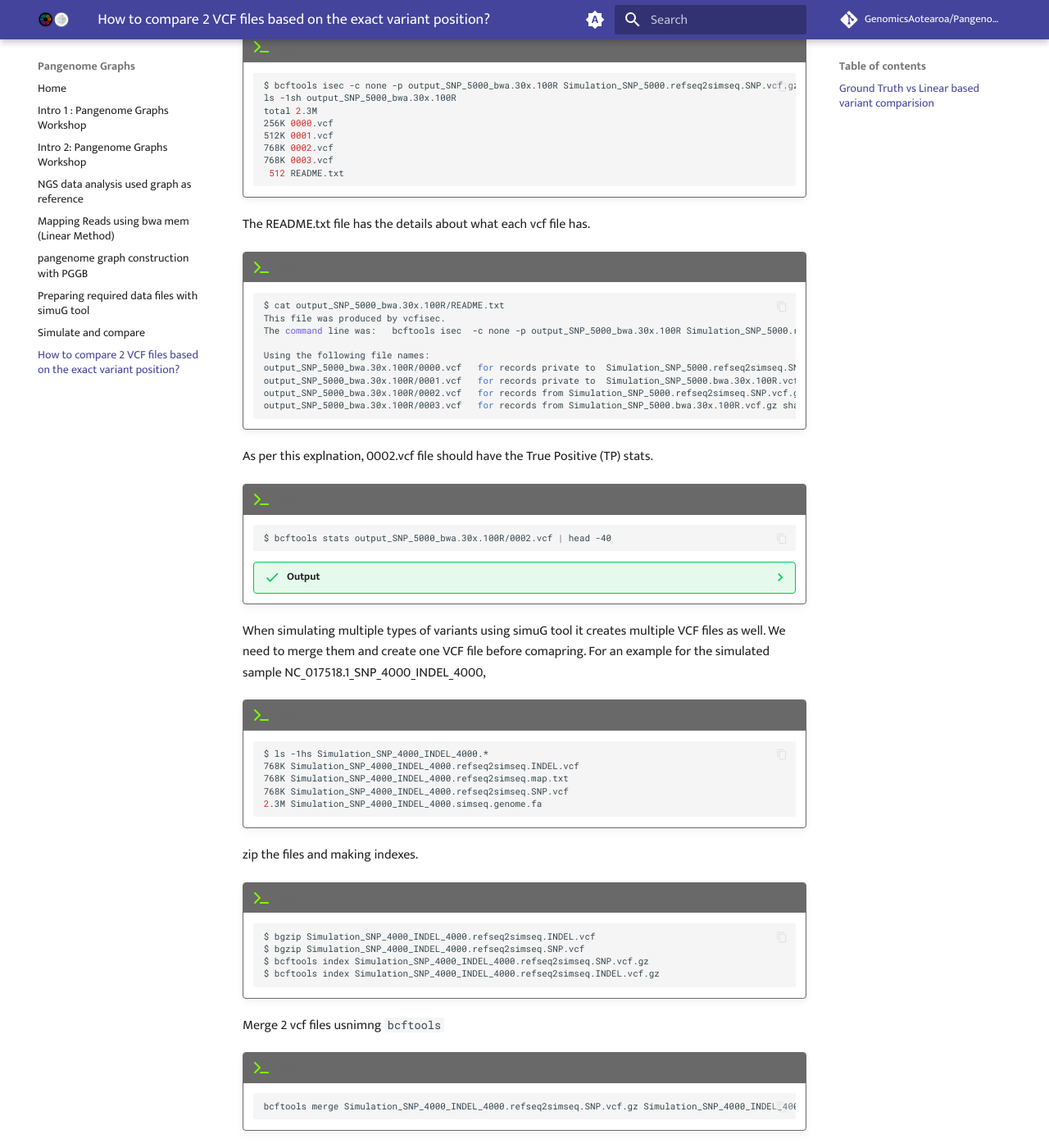
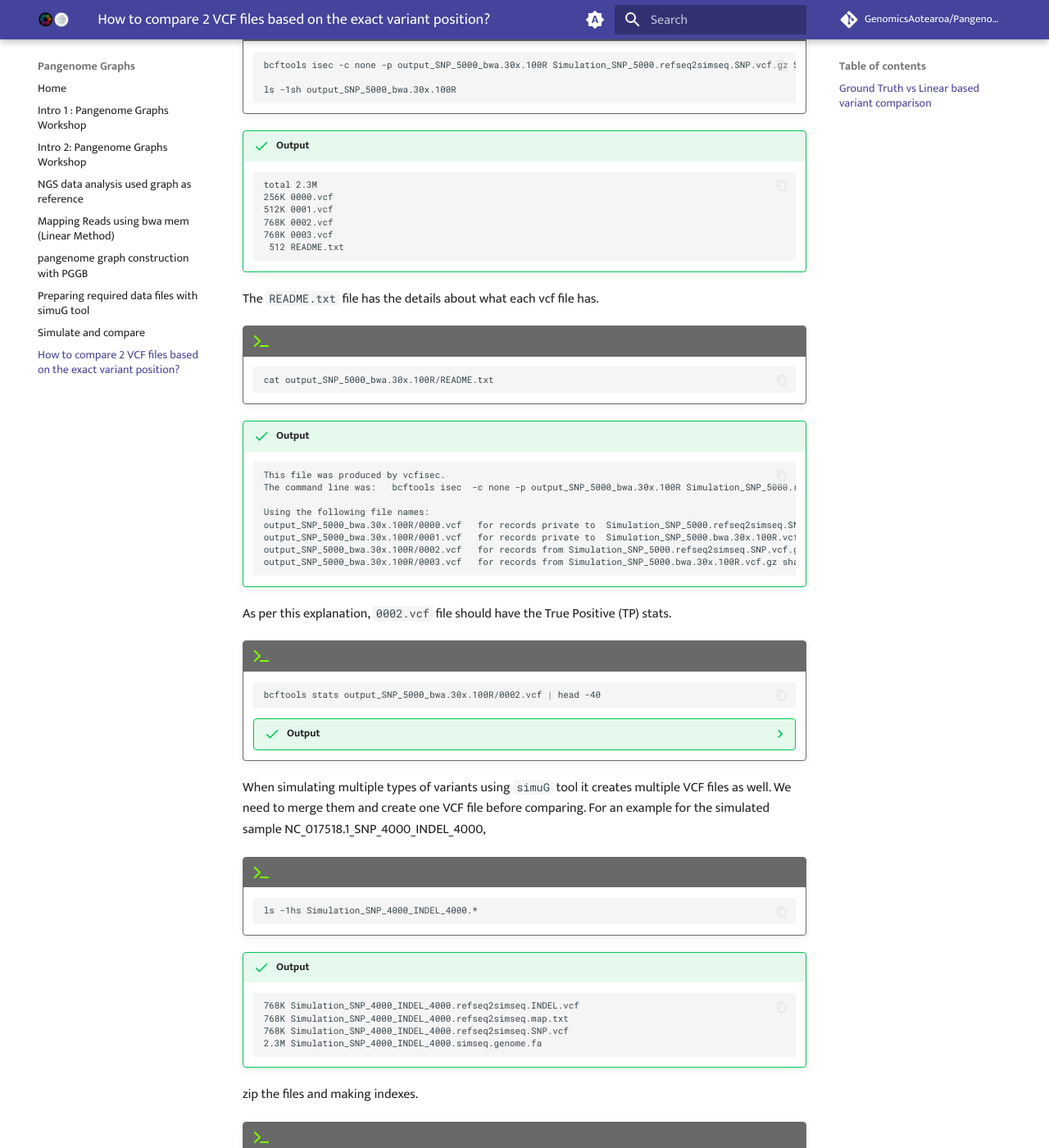
Before and after one commit to GenomicsAotearoa/Pangenome-Graphs-Workshop, an MkDocs documentation site: the page built from docs/vc_position_based_comparison.md, in a window 1280 px wide and 1400 px high, scrolled down 744 px. Shown: the whole window at 82% size. Built offline with MkDocs 1.6.1 and Material for MkDocs 9.7.7, drawn with Linux system fonts in a browser that asks for light colours; comment, search, counter and statistics services are not loaded; some of the changed text lies outside the part shown.

Commit message:
Format vc_position_based_comparison.md

````diff
--- a/docs/vc_position_based_comparison.md
+++ b/docs/vc_position_based_comparison.md
@@ -1,9 +1,9 @@
 # How to compare 2 VCF files based on the exact variant position?
-When simulating the new sequences in the previous procedure [Preparing required data files with simuG tool](https://github.com/nuzla/Pangenome-Graphs-Workshop/blob/main/preparing_data_files.md) related VCF files were also generated (e.g. Simulation_SNP_5000.refseq2simseq.SNP.vcf). We can compare that VCF file with linear based VCF file and the graph based files to find variant differences considering the exact bp positions. `bcftools isec` command can be used for this.
+When simulating the new sequences in the previous procedure [Preparing required data files with simuG tool](./preparing_data_files.md) related VCF files were also generated (e.g. `Simulation_SNP_5000.refseq2simseq.SNP.vcf`). We can compare that VCF file with linear based VCF file and the graph based files to find variant differences considering the exact bp positions. `bcftools isec` command can be used for this.
 
-If the ground truch simulated VCF is `Simulation_SNP_5000.refseq2simseq.SNP.vcf` (generated by https://github.com/nuzla/Pangenome-Graphs-Workshop/blob/main/preparing_data_files.md) and the linear method based vcf file (generated by https://github.com/nuzla/Pangenome-Graphs-Workshop/blob/main/linear_reference_vc.md) is `Simulation_SNP_5000.bwa.30x.100R.vcf`; first we need to `bgzip` the files and make indexes.
+If the ground truth simulated VCF is `Simulation_SNP_5000.refseq2simseq.SNP.vcf` (generated [here](./preparing_data_files.md)) and the linear method based vcf file (generated [here](./mapping_reads.md)) is `Simulation_SNP_5000.bwa.30x.100R.vcf`; first we need to `bgzip` the files and make indexes.
 
-### Ground Truth vs Linear based variant comparision
+### Ground Truth vs Linear based variant comparison
 
 !!! terminal "code"
 
@@ -19,8 +19,14 @@
 !!! terminal "code"
 
     ```bash
-    $ bcftools isec -c none -p output_SNP_5000_bwa.30x.100R Simulation_SNP_5000.refseq2simseq.SNP.vcf.gz Simulation_SNP_5000.bwa.30x.100R.vcf.gz
+    bcftools isec -c none -p output_SNP_5000_bwa.30x.100R Simulation_SNP_5000.refseq2simseq.SNP.vcf.gz Simulation_SNP_5000.bwa.30x.100R.vcf.gz
+
     ls -1sh output_SNP_5000_bwa.30x.100R
+    ```
+
+!!! success "Output"
+
+    ```
     total 2.3M
     256K 0000.vcf
     512K 0001.vcf
@@ -29,12 +35,17 @@
      512 README.txt
     ```
 
-The README.txt file has the details about what each vcf file has.
+The `README.txt` file has the details about what each vcf file has.
 
 !!! terminal "code"
 
     ```bash
-    $ cat output_SNP_5000_bwa.30x.100R/README.txt
+    cat output_SNP_5000_bwa.30x.100R/README.txt
+    ```
+
+!!! success "Output"
+
+    ```
     This file was produced by vcfisec.
     The command line was:   bcftools isec  -c none -p output_SNP_5000_bwa.30x.100R Simulation_SNP_5000.refseq2simseq.SNP.vcf.gz Simulation_SNP_5000.bwa.30x.100R.vcf.gz
 
@@ -45,12 +56,12 @@
     output_SNP_5000_bwa.30x.100R/0003.vcf   for records from Simulation_SNP_5000.bwa.30x.100R.vcf.gz shared by both Simulation_SNP_5000.refseq2simseq.SNP.vcf.gz Simulation_SNP_5000.bwa.30x.100R.vcf.gz
     ```
 
-As per this explnation, 0002.vcf file should have the True Positive (TP) stats.
+As per this explanation, `0002.vcf` file should have the True Positive (TP) stats.
 
 !!! terminal "code"
 
     ```bash
-    $ bcftools stats output_SNP_5000_bwa.30x.100R/0002.vcf | head -40
+    bcftools stats output_SNP_5000_bwa.30x.100R/0002.vcf | head -40
     ```
 
     ??? success "Output"
@@ -97,12 +108,17 @@
         AF      0       0.000000        4667    1550    3117    0       0       0       0
         ```
 
-When simulating multiple types of variants using simuG tool it creates multiple VCF files as well. We need to merge them and create one VCF file before comapring. For an example for the simulated sample NC_017518.1_SNP_4000_INDEL_4000,
+When simulating multiple types of variants using `simuG` tool it creates multiple VCF files as well. We need to merge them and create one VCF file before comparing. For an example for the simulated sample NC_017518.1_SNP_4000_INDEL_4000,
 
 !!! terminal "code"
 
     ```bash
-    $ ls -1hs Simulation_SNP_4000_INDEL_4000.*
+    ls -1hs Simulation_SNP_4000_INDEL_4000.*
+    ```
+
+!!! success "Output"
+
+    ```
     768K Simulation_SNP_4000_INDEL_4000.refseq2simseq.INDEL.vcf
     768K Simulation_SNP_4000_INDEL_4000.refseq2simseq.map.txt
     768K Simulation_SNP_4000_INDEL_4000.refseq2simseq.SNP.vcf
@@ -113,13 +129,13 @@
 
 !!! terminal "code"
     ```bash
-    $ bgzip Simulation_SNP_4000_INDEL_4000.refseq2simseq.INDEL.vcf
-    $ bgzip Simulation_SNP_4000_INDEL_4000.refseq2simseq.SNP.vcf
-    $ bcftools index Simulation_SNP_4000_INDEL_4000.refseq2simseq.SNP.vcf.gz
-    $ bcftools index Simulation_SNP_4000_INDEL_4000.refseq2simseq.INDEL.vcf.gz
+    bgzip Simulation_SNP_4000_INDEL_4000.refseq2simseq.INDEL.vcf
+    bgzip Simulation_SNP_4000_INDEL_4000.refseq2simseq.SNP.vcf
+    bcftools index Simulation_SNP_4000_INDEL_4000.refseq2simseq.SNP.vcf.gz
+    bcftools index Simulation_SNP_4000_INDEL_4000.refseq2simseq.INDEL.vcf.gz
     ```
 
-Merge 2 vcf files usnimng `bcftools`
+Merge 2 vcf files using `bcftools`
 
 !!! terminal "code"
     ```bash
@@ -130,7 +146,7 @@
 
 !!! terminal "code"
     ```bash
-    $ bcftools stats Simulation_SNP_4000_INDEL_4000.vcf.gz | less
+    bcftools stats Simulation_SNP_4000_INDEL_4000.vcf.gz | less
     ```
     ??? success "Output"
         ```
@@ -173,7 +189,11 @@
         SiS     0       1       4000    1372    2628    4000    0       0       4000
         ```
 
-Now  we can apply the same procedure for comparision using `bcftools isec`.
+Now we can apply the same procedure for comparison using `bcftools isec`.
+
+<!--
+What are learners looking for here? What is the downstream context here?
+-->
 
 <!---
 
````
Also changed, not shown: docs/Graph_based_variant_calling_for_NGS.md (+4 -4 lines).
